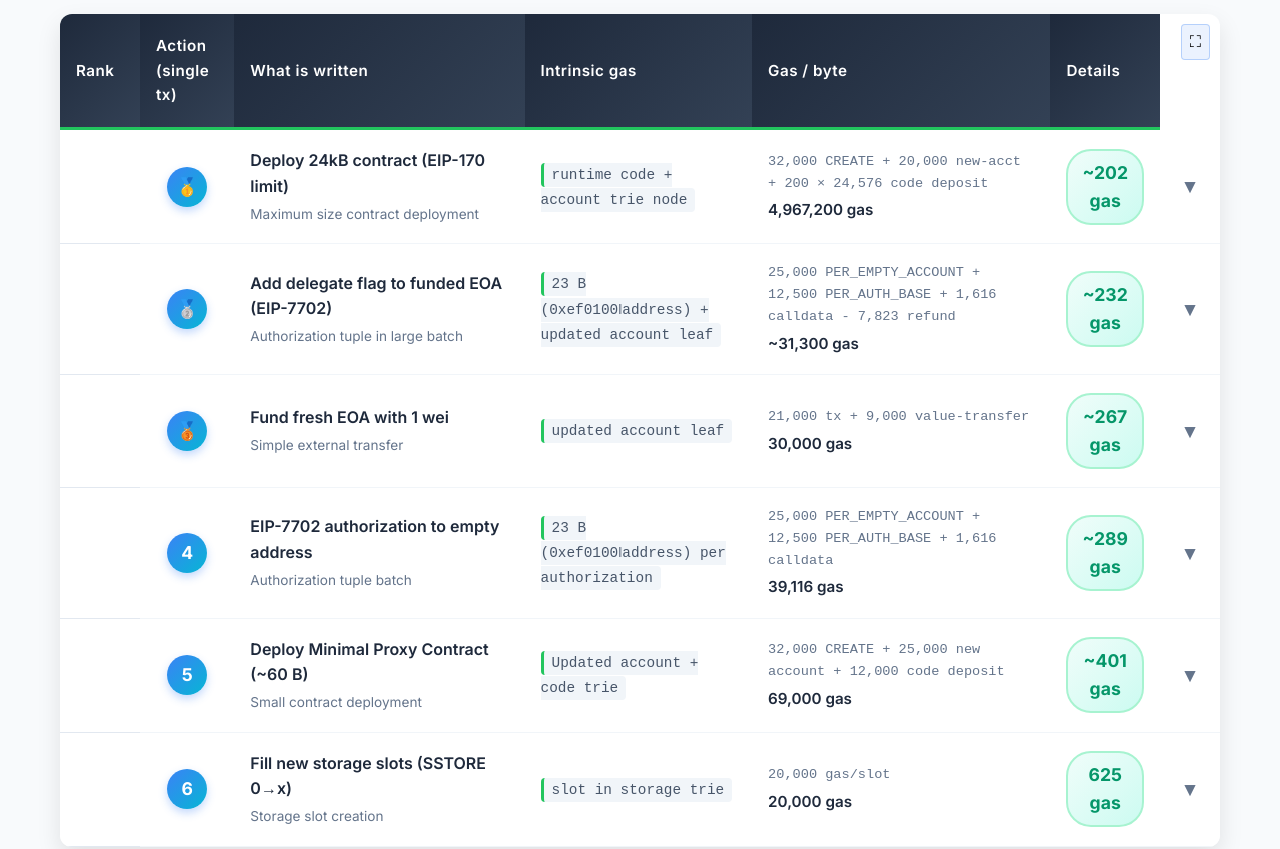
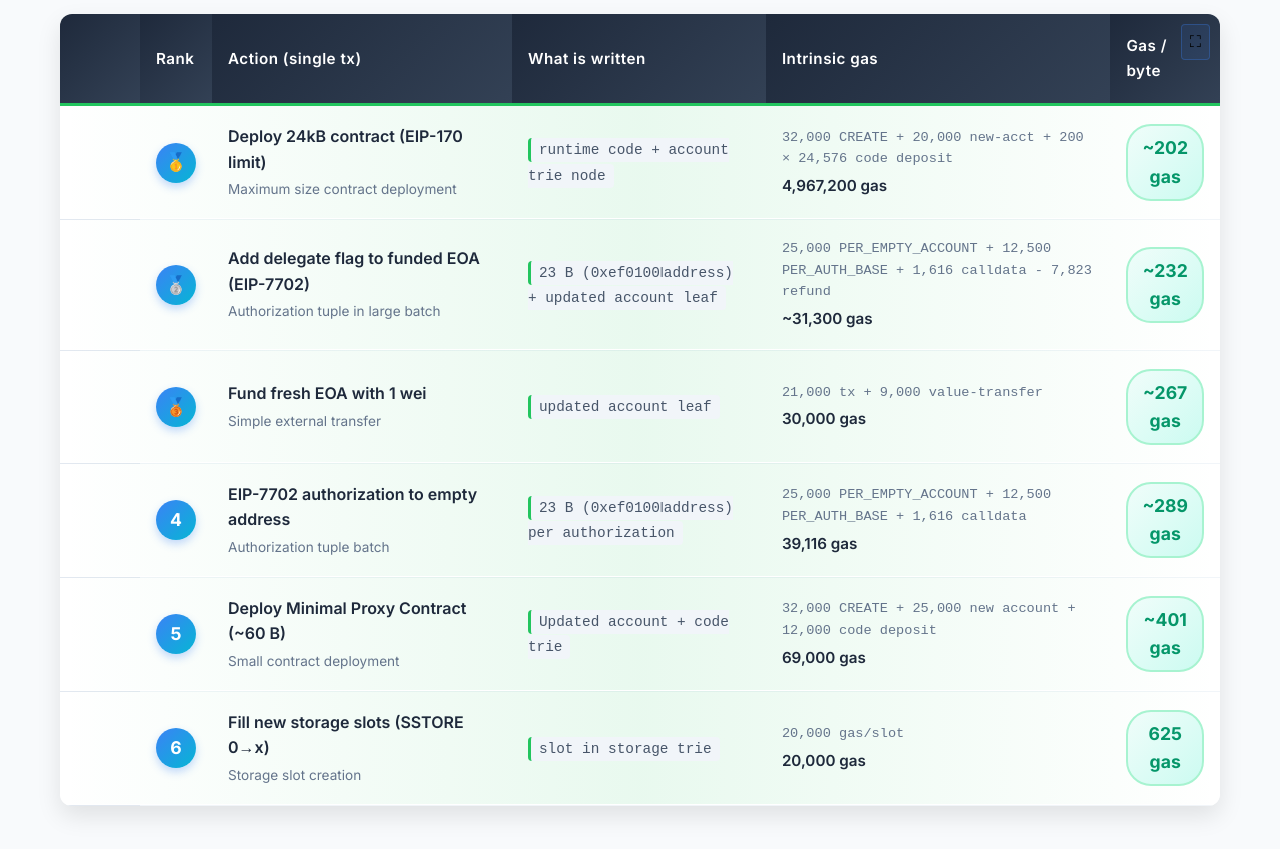
Before and after one commit to CPerezz/bloatnet-website, a plain HTML site: page bloating.html in a window 1280 px wide. Shown: the part 700-1549 px from the top of the page. Drawn offline with Linux system fonts and the light colour scheme.

Commit message:
refactor: clean up bloating table layout and remove expand indicators
- Added an empty header cell to the bloating table for improved structure.
- Removed expand indicators from the bloating table rows to simplify the design.
- Adjusted CSS to reflect the removal of unnecessary elements.

```diff
--- a/assets/css/bloating.css
+++ b/assets/css/bloating.css
@@ -483,7 +483,6 @@
     content: '';
     position: absolute;
     top: 0;
-    left: -100%;
     width: 100%;
     height: 100%;
     background: linear-gradient(90deg, transparent, rgba(34, 197, 94, 0.1), transparent);
--- a/bloating.html
+++ b/bloating.html
@@ -75,12 +75,12 @@
                     <table class="bloating-table">
                         <thead>
                             <tr>
+                                <th></th>
                                 <th>Rank</th>
                                 <th>Action (single tx)</th>
                                 <th>What is written</th>
                                 <th>Intrinsic gas</th>
                                 <th class="gas-per-byte">Gas / byte</th>
-                                <th class="expand-indicator">Details</th>
                             </tr>
                         </thead>
                         <tbody>
@@ -102,9 +102,6 @@
                                 </td>
                                 <td class="gas-cost">
                                     <span class="gas-value">~202 gas</span>
-                                </td>
-                                <td class="expand-cell">
-                                    <span class="expand-icon">▼</span>
                                 </td>
                             </tr>
                             <tr class="bloating-details" data-bloating-id="1">
@@ -156,9 +153,6 @@
                                 <td class="gas-cost">
                                     <span class="gas-value">~232 gas</span>
                                 </td>
-                                <td class="expand-cell">
-                                    <span class="expand-icon">▼</span>
-                                </td>
                             </tr>
                             <tr class="bloating-details" data-bloating-id="2">
                                 <td colspan="6">
@@ -207,9 +201,6 @@
                                 </td>
                                 <td class="gas-cost">
                                     <span class="gas-value">~267 gas</span>
-                                </td>
-                                <td class="expand-cell">
-                                    <span class="expand-icon">▼</span>
                                 </td>
                             </tr>
                             <tr class="bloating-details" data-bloating-id="3">
@@ -261,9 +252,6 @@
                                 <td class="gas-cost">
                                     <span class="gas-value">~289 gas</span>
                                 </td>
-                                <td class="expand-cell">
-                                    <span class="expand-icon">▼</span>
-                                </td>
                             </tr>
                             <tr class="bloating-details" data-bloating-id="4">
                                 <td colspan="6">
@@ -314,9 +302,6 @@
                                 <td class="gas-cost">
                                     <span class="gas-value">~401 gas</span>
                                 </td>
-                                <td class="expand-cell">
-                                    <span class="expand-icon">▼</span>
-                                </td>
                             </tr>
                             <tr class="bloating-details" data-bloating-id="5">
                                 <td colspan="6">
@@ -365,9 +350,6 @@
                                 </td>
                                 <td class="gas-cost">
                                     <span class="gas-value">625 gas</span>
-                                </td>
-                                <td class="expand-cell">
-                                    <span class="expand-icon">▼</span>
                                 </td>
                             </tr>
                             <tr class="bloating-details" data-bloating-id="6">
```
